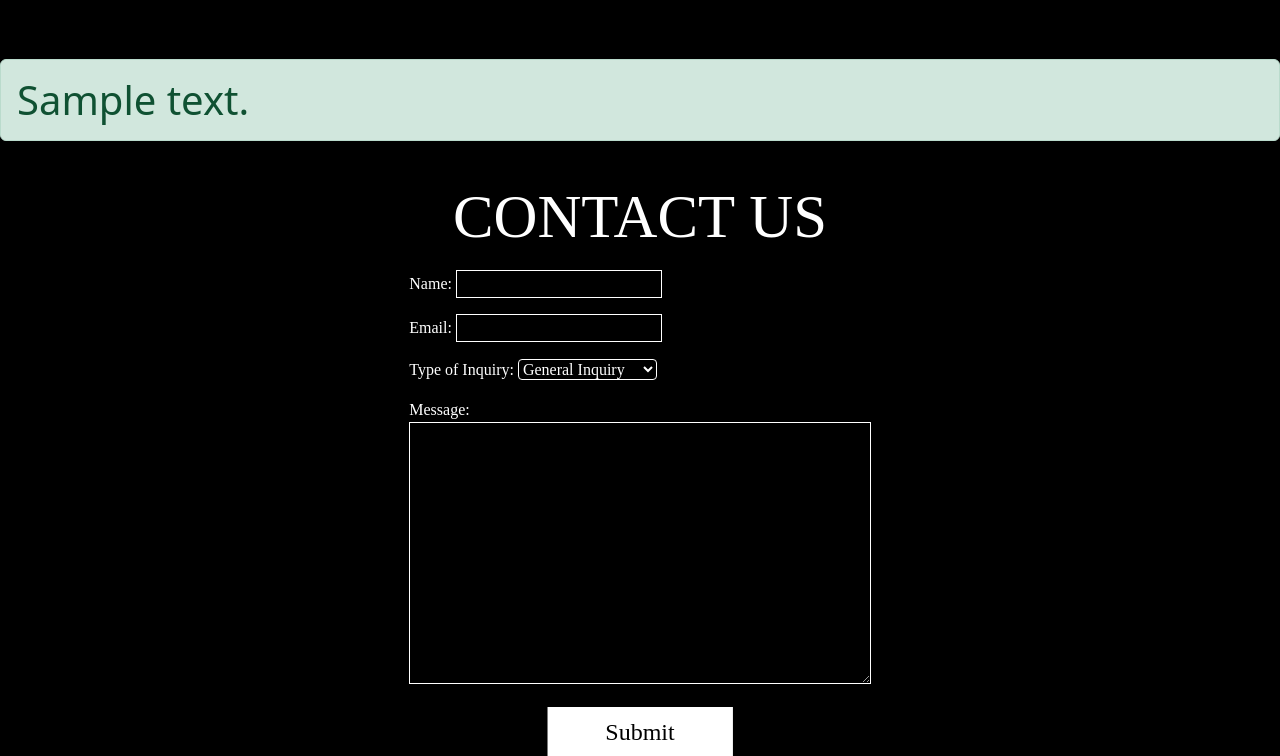
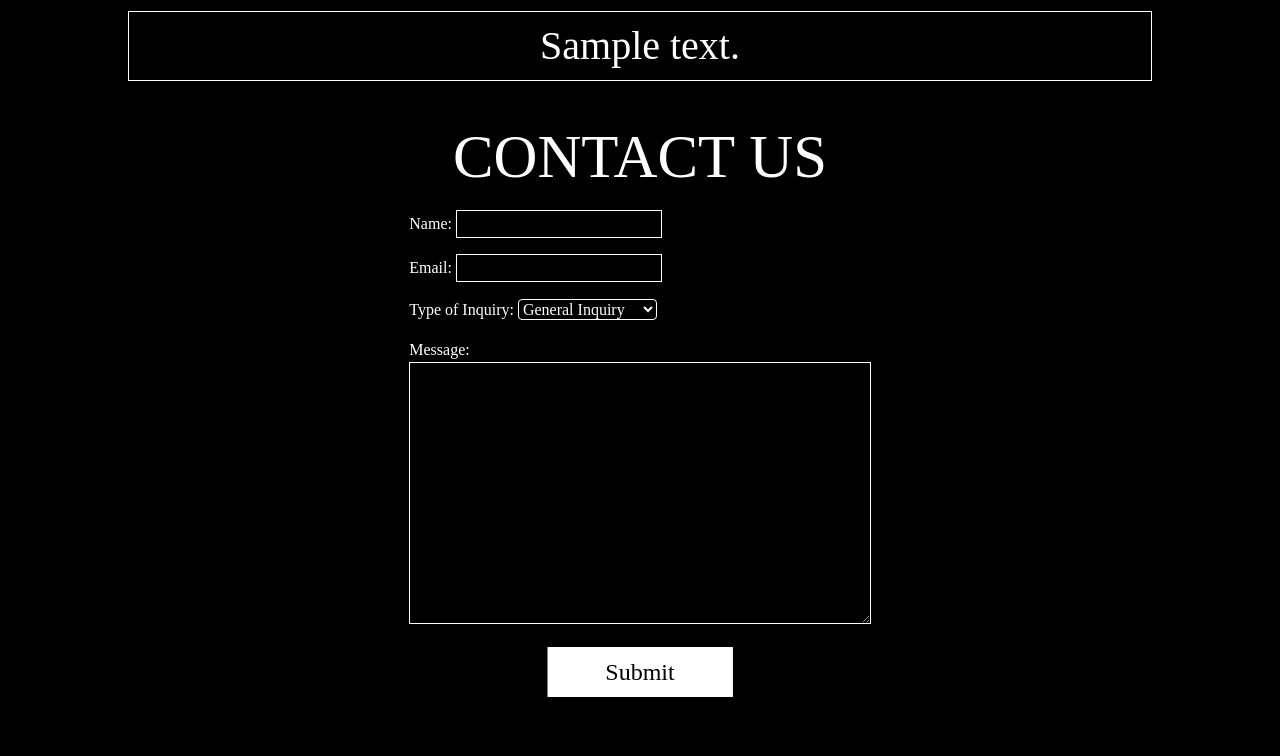
Before and after one commit to zoeyi1/class-five, a Django app: template djangoProject/classfive/templates/classfive/contact.html in a window 1280 px wide. Shown: the part 61-817 px from the top of the page. Run offline with Django 4.2, Linux system fonts and the light colour scheme; tables that the repository leaves empty hold one stand-in row (values such as "Sample post"); the template is opened without the code that fills it: values that come from a table or form of the project are taken from there, most other values are stand-ins (such as "Sample title", 1, 10 or a date in 2020); some web fonts are replaced.

```diff
--- a/djangoProject/classfive/static/classfive/classfive.css
+++ b/djangoProject/classfive/static/classfive/classfive.css
@@ -484,6 +484,18 @@ carousel {
     margin-bottom: 2rem;
 }
 
+.success-message {
+    font-family: "Avenir-LT-W01_85-Heavy1475544";
+    background-color: black;
+    color: white;
+    text-align: center;
+    padding: 10px;
+    margin-left: 10%;
+    margin-right: 10%;
+    border-radius: 0;
+    border: 1px solid white;
+}
+
 .indicates-required {
     font-size: 0.8rem;
 }
@@ -507,12 +519,12 @@ carousel {
 }
 
 .intake-form form input[type="text"] {
-    /* Style text input fields */
+
     border: 1px solid white;
 }
 
 .intake-form form input[type="email"] {
-    /* Style text input fields */
+    /* Style email input fields */
     border: 1px solid white;
 }
 
--- a/djangoProject/classfive/templates/classfive/contact.html
+++ b/djangoProject/classfive/templates/classfive/contact.html
@@ -6,8 +6,8 @@
 {% block content %}
 
   {% if success_message %}
-    <br><br><br><br>
-    <h1 class="alert alert-success">{{ success_message }}</h1>
+    <br><br>
+    <h1 class="success-message">{{ success_message }}</h1>
   {% endif %}
 
   <!-- INTAKE FORM -->
--- a/djangoProject/classfive/views.py
+++ b/djangoProject/classfive/views.py
@@ -29,6 +29,7 @@ def contact(request):
                 # Your Google account details
                 gmail_user = 'superzoeyi@gmail.com'
                 gmail_password = settings.EMAIL_HOST_PASSWORD
+                #gmail_password =os.environ.get('EMAIL_HOST_PASSWORD')
                 # Create a new email message
                 msg = EmailMessage()
                 msg.set_content(message)
```
